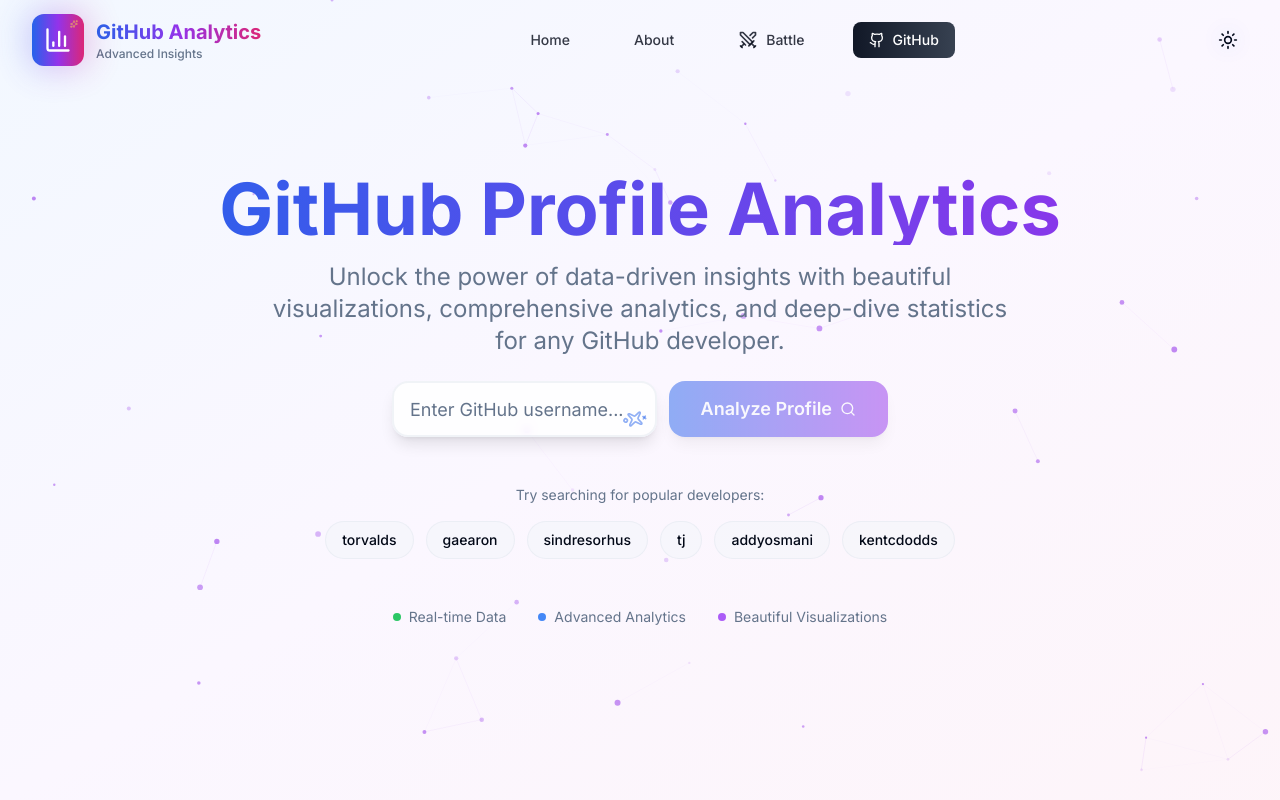
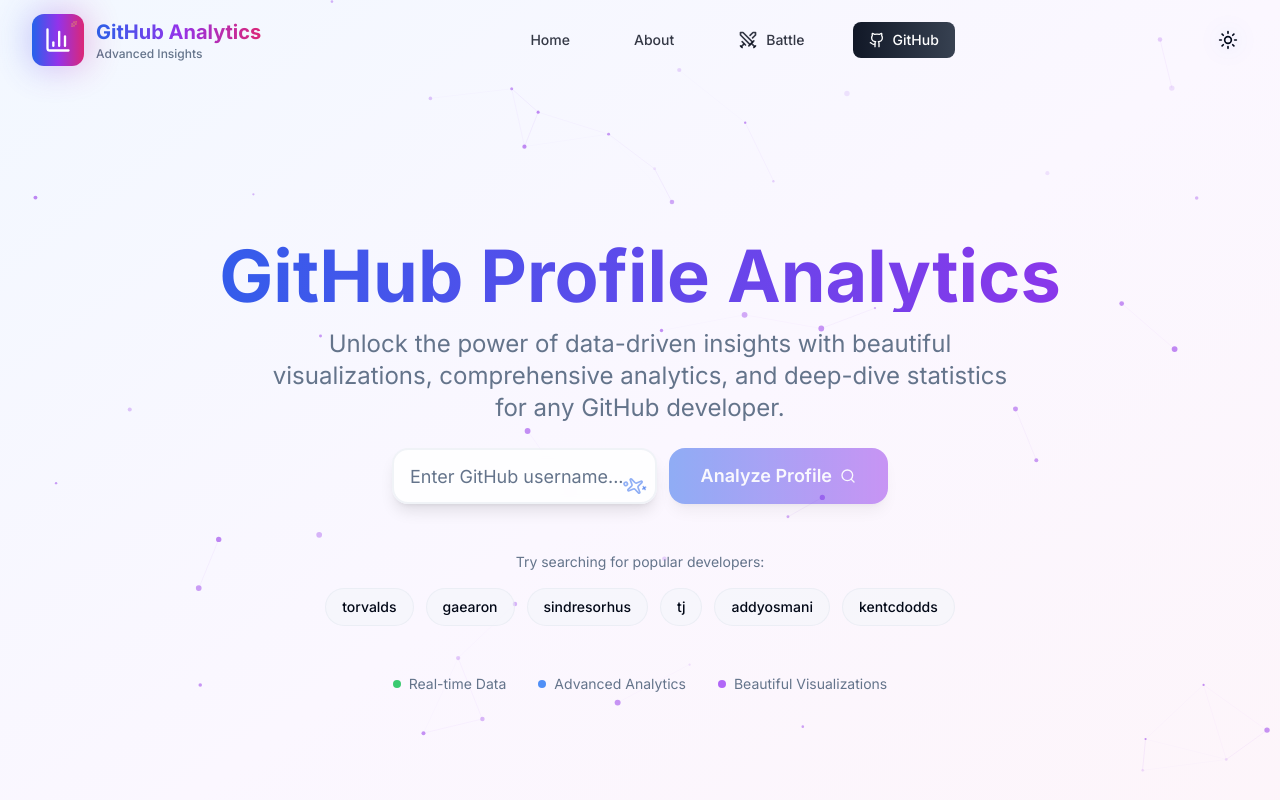
Before and after one commit to PouyaBirvand/Github_analytics, a Next.js app: page / in a window 1280 px wide. Shown: the top 800 px of the page. Built offline with nearby package versions, Linux system fonts and the light colour scheme.

Commit message:
chore: fixed user & homesection align

```diff
--- a/src/app/user/[username]/page.tsx
+++ b/src/app/user/[username]/page.tsx
@@ -57,7 +57,7 @@
     const contributionCalendar = await githubService.getContributionCalendar();
 
     return (
-      <div className="container px-4 sm:px-6 lg:px-8 py-8 sm:py-16 lg:py-32 min-h-screen space-y-6 sm:space-y-8">
+      <div className="container relative py-48 md:py-60 px-4 sm:px-6 lg:px-8 overflow-hidden">
         <UserProfile user={user} />
         <SkillsOverview skills={analytics} />
 
--- a/src/components/home/HeroSection.tsx
+++ b/src/components/home/HeroSection.tsx
@@ -12,7 +12,7 @@
   loading,
 }) => {
   return (
-    <section className="relative min-h-screen flex items-center justify-center overflow-hidden px-4 sm:px-6 lg:px-8">
+    <section className="relative py-48 md:py-60 px-4 sm:px-6 lg:px-8 overflow-hidden">
       <ParticleBackground />
       <div className="absolute inset-0 bg-gradient-to-br from-blue-50/80 via-purple-50/80 to-pink-50/80 dark:from-blue-950/40 dark:via-purple-950/40 dark:to-pink-950/40" />
 
```
